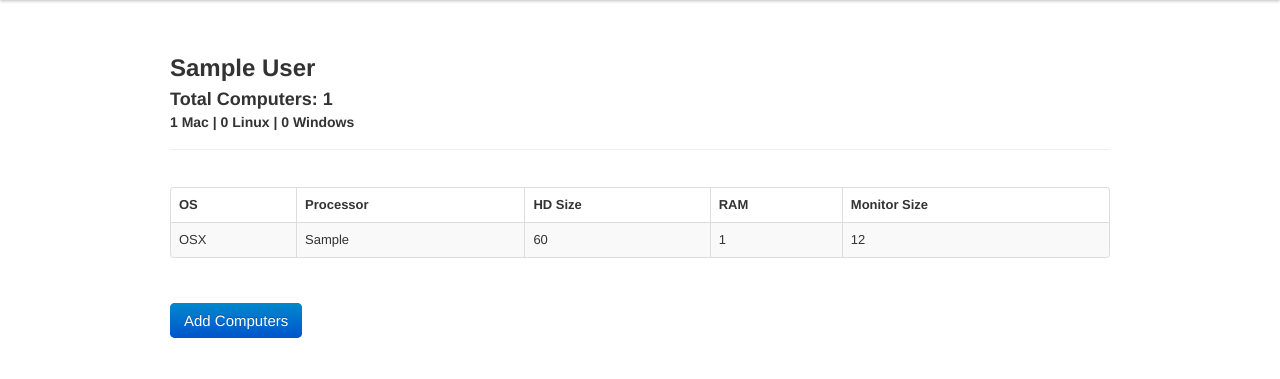
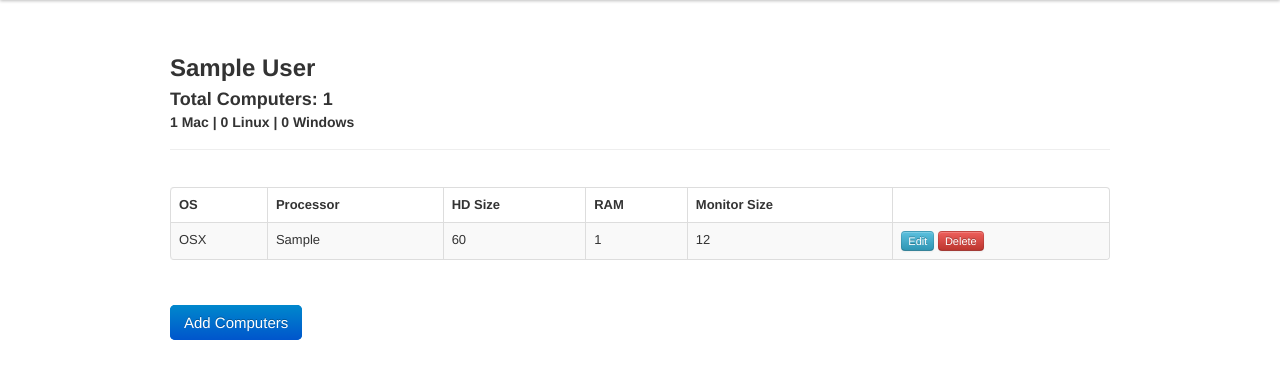
Before and after one commit to voodoologic/rebootourschools, a Django app: page /school/1/ in a window 1280 px wide. Shown: the part 40-419 px from the top of the page. Run offline with Django 3.2, Linux system fonts and the light colour scheme; a user stored in the database is signed in; tables that the repository leaves empty hold one stand-in row (values such as "Sample post"); parts of the project's set-up code (start-up, migrations or seed data) failed here and were passed over; some libraries are stand-ins or nearby versions.

Commit message:
Adding edit and delete buttons to computer listing

```diff
--- a/rebootourschools/technologytracker/templates/base.html
+++ b/rebootourschools/technologytracker/templates/base.html
@@ -4,7 +4,6 @@
   <title>{% block title %}Technology Tracker{% endblock %}</title>
   <link rel="stylesheet" href="/static/bootstrap/css/bootstrap.min.css" />
   <link rel="stylesheet" href="/static/technologytracker/css/techtracker.css" />
-  <script src="/static/bootstrap/js/bootstrap.min.js"></script>
   <script src="https://ajax.googleapis.com/ajax/libs/jquery/1.7.1/jquery.js"></script>
   <script src="/static/bootstrap/js/bootstrap.min.js"></script>
 </head>
--- a/rebootourschools/technologytracker/templates/schoolDetail.html
+++ b/rebootourschools/technologytracker/templates/schoolDetail.html
@@ -18,6 +18,7 @@
       <th>HD Size</th>
       <th>RAM</th>
       <th>Monitor Size</th>
+      <th></th>
     </tr>
   </thead>
   <tbody>
@@ -28,6 +29,11 @@
       <td>{{ computer.hd_size }}</td>
       <td>{{ computer.ram }}</td>
       <td>{{ computer.monitor_size }}</td>
+      <td>
+        <a name="editComputer{{ computer.pk }}" id="editComputer{{ computer.pk }}" class="btn btn-info btn-mini"
+            data-toggle="modal" data-target="#addComputerModal" href="/updateComputer/{{ computer.pk }}/">Edit</a>
+        <a name="deleteComputer{{ computer.pk }}" id="deleteComputer{{ computer.pk }}" class="btn btn-danger btn-mini" href="/deleteComputer/{{ computer.pk }}/">Delete</a>
+      </td>
     </tr>
   {% endfor %}
   </tbody>
@@ -36,7 +42,7 @@
 <br/>
 <br/>
 
-<a id="addComputer" class="btn-primary btn-large" data-toggle="modal" data-target="#addComputerModal" href="/addComputer/">Add Computers</a>
+<a name="addComputer" id="addComputer" class="btn-primary btn-large" data-toggle="modal" data-target="#addComputerModal" href="/addComputer/">Add Computers</a>
 
 <div class="modal hide" id="addComputerModal">
   <div class="modal-header">
@@ -99,6 +105,10 @@
       $("#addComputerForm").submit();
     });
 
+    $("a[name^='editComputer']").click( function(e) {
+      e.preventDefault();
+      console.log($(this));
+    });
   });
 </script>
 
```
